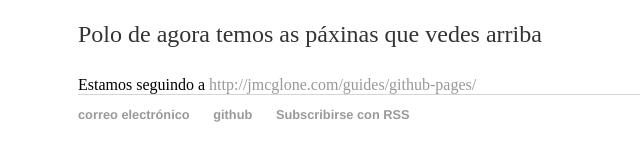
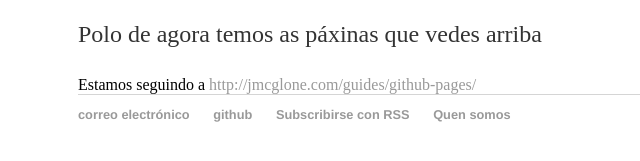
Before and after one commit to irocho/irocho.github.io, a Jekyll site: the page built from index.html, in a window 1280 px wide. Shown: the part 237-398 px from the top of the page, without its empty margins (114-754 px from the left). Built offline with Jekyll 4.4.1, drawn with Linux system fonts in a browser that asks for light colours.

Commit message:
engadin ligazón a ficheiro about

```diff
--- a/_layouts/default.html
+++ b/_layouts/default.html
@@ -25,6 +25,7 @@
         		<li><a href="mailto:irocho.profe@gmail.com">correo electrónico</a></li>
         		<li><a href="https://github.com/irocho">github</a></li>
         		<li><a href="http://irocho.github.io/blog/atom.xml">Subscribirse con RSS</a></li>
+        		<li><a href="about">Quen somos</a></li>
 			</ul>
 		</footer>
 	</body>
```
